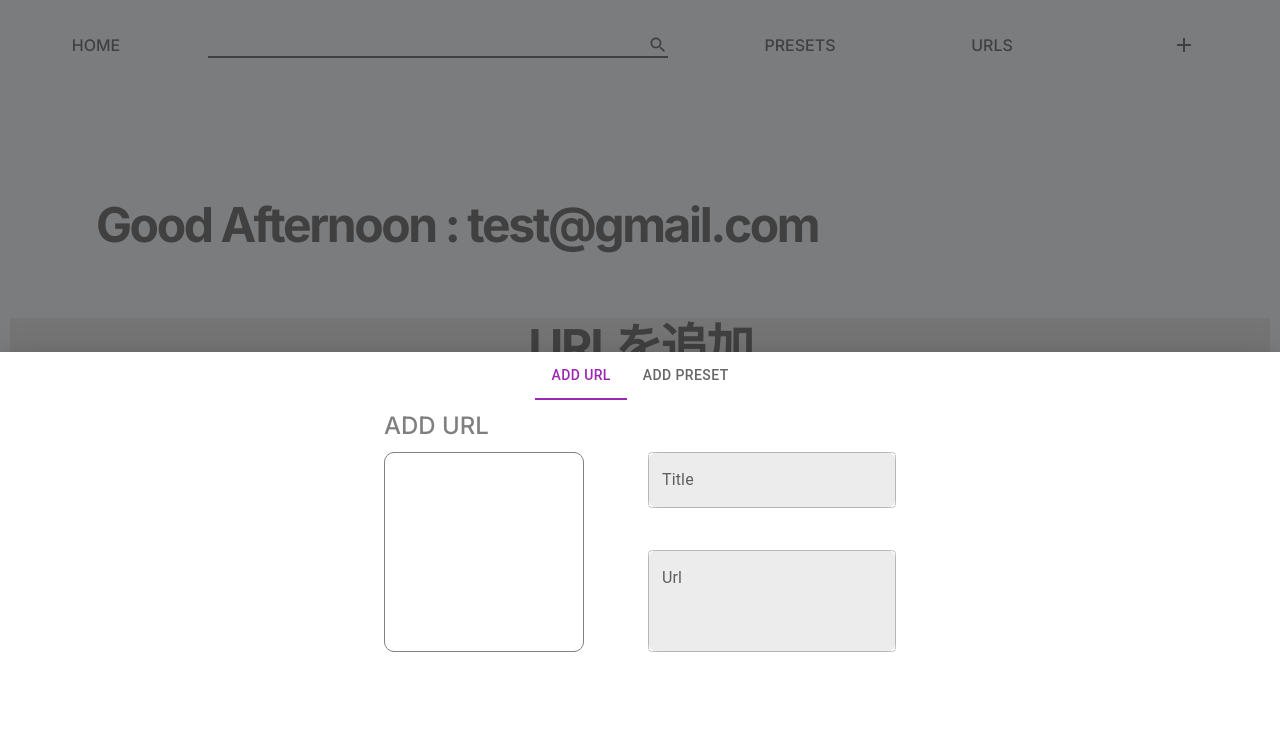
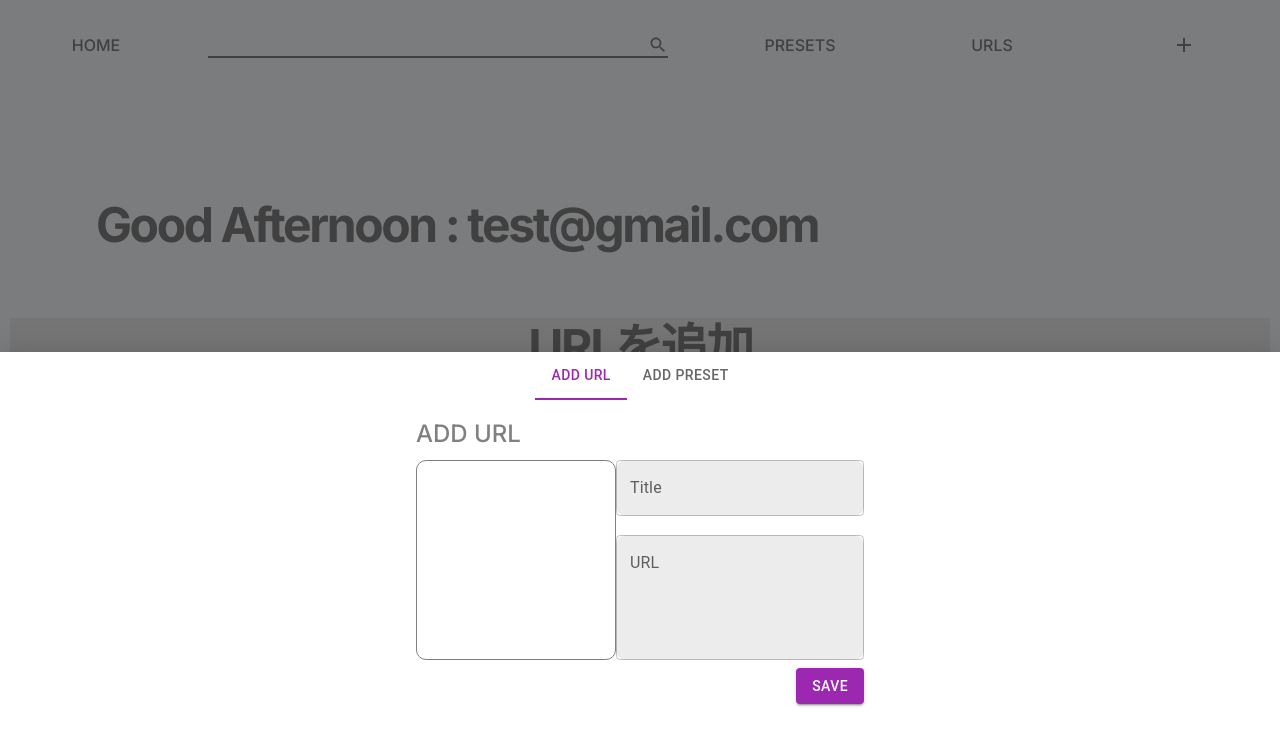
Before and after one commit to iwagoro/urlhub2, a React (Create React App) app: page /add/url in a window 1280 px wide. Both pictures are taken after a click on the element 1184 px from the left and 45 px from the top of the page. Shown: the top 746 px of the page. Built offline with nearby package versions, Linux system fonts and the light colour scheme; no server answers; the database is empty.

Commit message:
still in the middle

```diff
--- a/src/components/AddTab.tsx
+++ b/src/components/AddTab.tsx
@@ -3,6 +3,7 @@ import styled from "styled-components";
 import { Tabs, Tab, TextField } from "@mui/material";
 import { useUserData } from "../provider/UserDataProvider";
 import { useForm, SubmitHandler } from "react-hook-form";
+import { Button } from "@mui/material";
 
 const Container = styled.div`
     width: 100%;
@@ -11,6 +12,7 @@ const Container = styled.div`
 
     display: flex;
     flex-direction: column;
+    justify-content: center;
     align-items: center;
 `;
 
@@ -66,17 +68,23 @@ const AddTab = () => {
             </Tabs>
             <Container>
                 <div className="w-full flex flex-col justify-center items-center ">
-                    <h2 className="w-[40%] text-left my-[1vh]">ADD{value === 1 ? " URL" : " PRESET"}</h2>
-                    <div className="w-[40%] flex justify-between items-center">
+                    <h2 className="w-[35%] text-left my-[1vh]">ADD{value === 1 ? " URL" : " PRESET"}</h2>
+                    <div className="w-[35%] flex justify-between items-center">
                         <ImageContainer>
                             <img src={image} className="aspect-square object-cover"></img>
                         </ImageContainer>
                         <form onSubmit={handleSubmit(onSubmit)} className="flex flex-col justify-between items-center h-full">
                             <Input label="Title" {...register("name")} color="secondary" />
-                            <Input label="Url" {...register("url")} color="secondary" multiline minRows="3" maxRows="3" />
+                            {value === 1 && <Input label="URL" {...register("url")} color="secondary" multiline minRows={4} maxRows={4} />}
                             <button type="submit" style={{ display: "none" }}></button> {/* ダミーのSubmitボタン */}
                         </form>
                     </div>
+                    <div className="w-[35%] my-[1vh] flex justify-end">
+                        <Button variant="contained" color="secondary">
+                            save
+                        </Button>
+                    </div>
+                    <div className="h-[10vh] w-full"></div>
                 </div>
             </Container>
         </>
--- a/src/pages/Add.tsx
+++ b/src/pages/Add.tsx
@@ -7,6 +7,7 @@ import { useForm, SubmitHandler } from "react-hook-form";
 const Container = styled.div`
     width: calc(100% - 20px);
     height: 100%;
+
     background-color: #ececec;
 
     display: flex;
```
